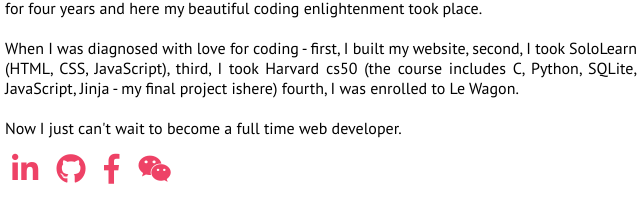
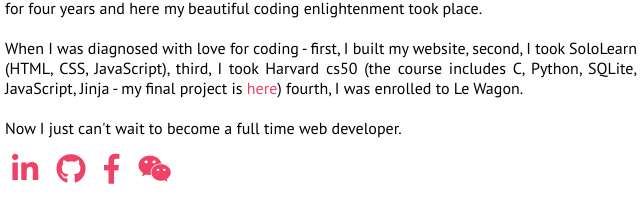
Before and after one commit to IrinaPenzina/profile, a plain HTML site: page index.html in a window 1280 px wide. Shown: the part 913-1110 px from the top of the page, 319-959 px from the left. Drawn offline with Linux system fonts and the light colour scheme.

Commit message:
my profile page

```diff
--- a/index.html
+++ b/index.html
@@ -40,7 +40,7 @@
         <br>
         Before that beautiful coding enlightenment happened in my life I had lived in Russia, gained a Master’s degree in Public relations, for 5 years worked as a PR manager in various fields (most of the time media related), for 3 years worked as an English teacher. I’ve been in China for four years and here my beautiful coding enlightenment took place.<br>
         <br>
-        When I was diagnosed with love for coding - first, I built my website, second, I took SoloLearn (HTML, CSS, JavaScript), third, I took Harvard cs50 (the course includes C, Python, SQLite, JavaScript, Jinja - my final project ishere) fourth, I was enrolled to Le Wagon. <br>
+        When I was diagnosed with love for coding - first, I built my website, second, I took SoloLearn (HTML, CSS, JavaScript), third, I took Harvard cs50 (the course includes C, Python, SQLite, JavaScript, Jinja - my final project is <a href="https://www.youtube.com/watch?v=DRhBRQdQa14&lc=z22udpxyuqzbgxzoo04t1aokgel04z44t1eocvkrbhbybk0h00410" target="_blank">here</a>) fourth, I was enrolled to Le Wagon. <br>
         <br>
         Now I just can't wait to become a full time web developer. <br>
       </p>
```
